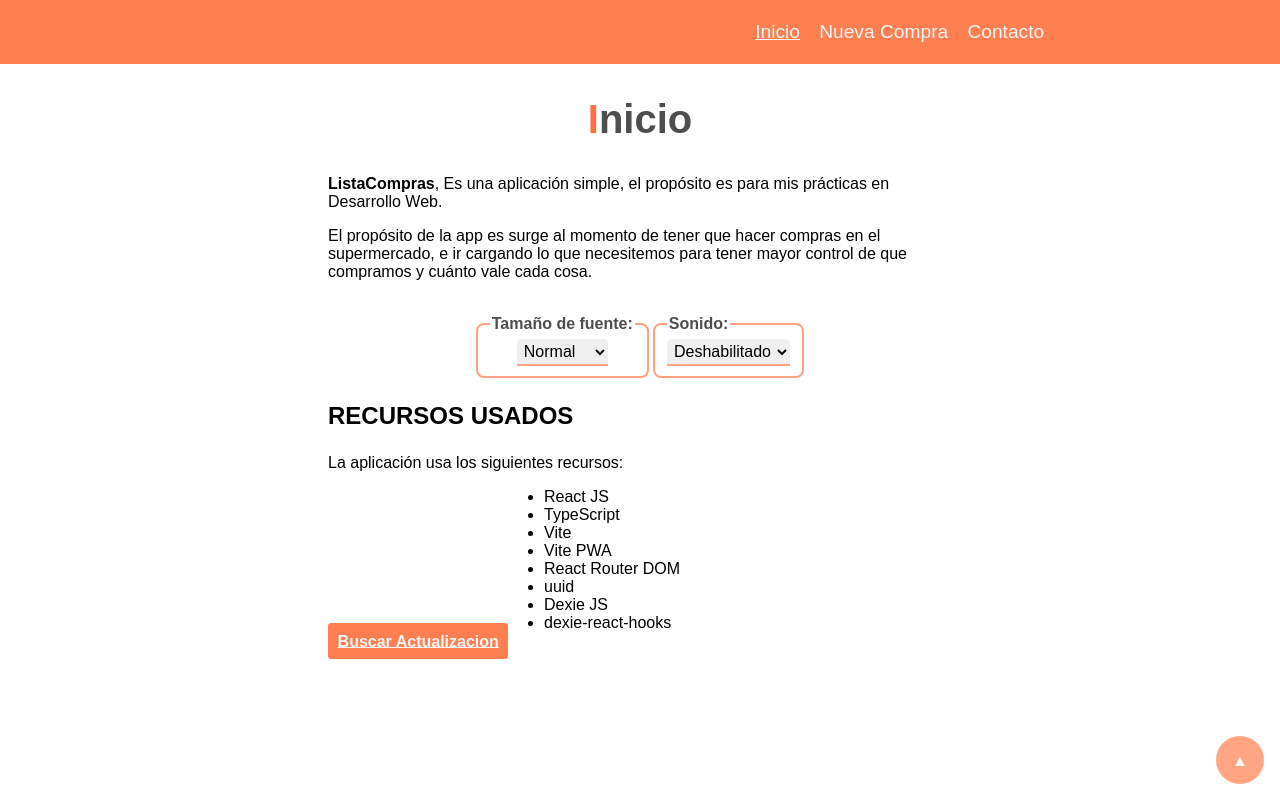
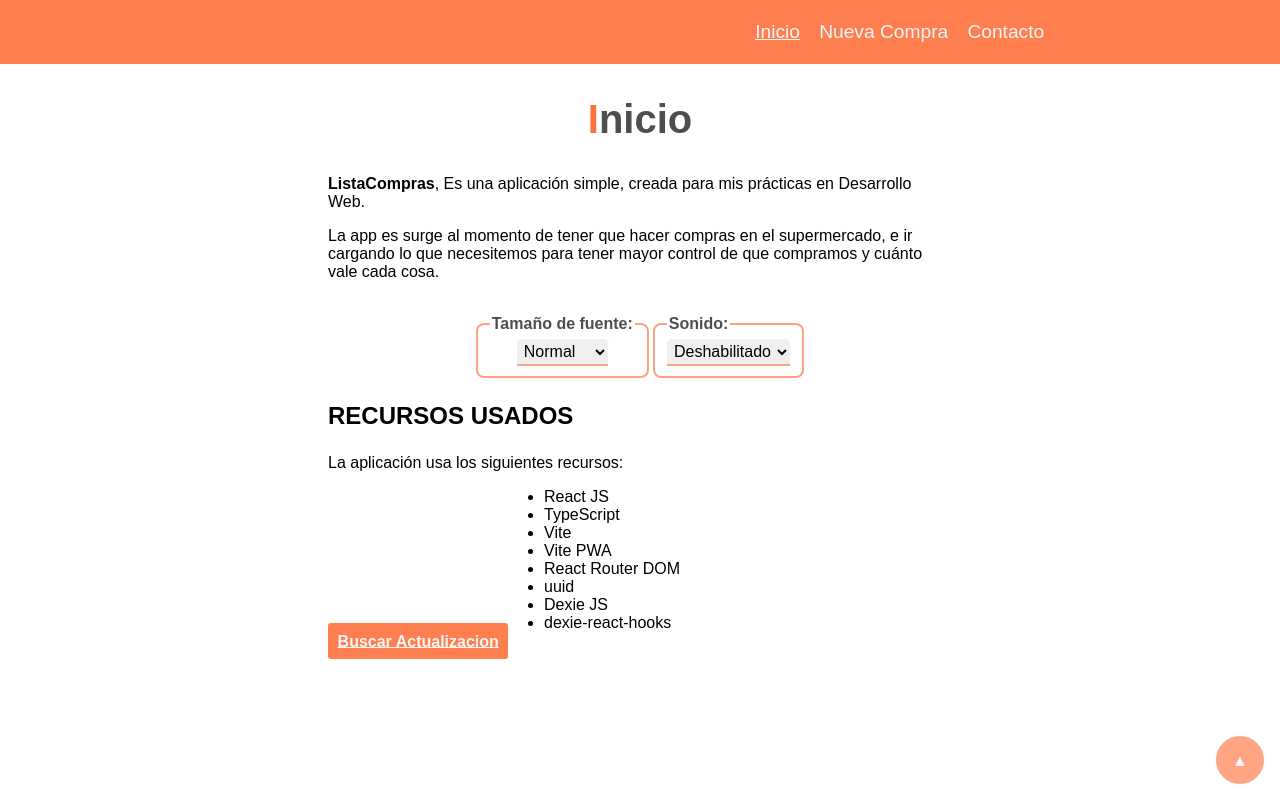
Before and after one commit to Cristian021195/compras, a React (Vite) app: page /inicio in a window 1280 px wide. Built offline with nearby package versions, Linux system fonts and the light colour scheme.

Commit message:
cambios sw y visuales

```diff
--- a/src/Pages/Inicio.tsx
+++ b/src/Pages/Inicio.tsx
@@ -20,8 +20,8 @@ export const Inicio = ({runner, setRunner, font,setFont}:IRouter) => {
     <section style={{textAlign:'center'}} className='pop-up' id='detector'>
         <h1>Inicio</h1>
         <div style={{textAlign:'start', margin:'2em auto'}} className='col-6'>
-          <p><b>ListaCompras</b>, Es una aplicación simple, el propósito es para mis prácticas en Desarrollo Web.</p>
-          <p>El propósito de la app es surge al momento de tener que hacer compras en el supermercado, e ir cargando lo que necesitemos para tener mayor control de que compramos y cuánto vale cada cosa.</p>
+          <p><b>ListaCompras</b>, Es una aplicación simple, creada para mis prácticas en Desarrollo Web.</p>
+          <p>La app es surge al momento de tener que hacer compras en el supermercado, e ir cargando lo que necesitemos para tener mayor control de que compramos y cuánto vale cada cosa.</p>
           <br />
           <article className='d-flex justify-content-center'>
             <fieldset className='d-flex align-items-center justify-content-center'>
--- a/src/main.tsx
+++ b/src/main.tsx
@@ -2,6 +2,17 @@ import React from 'react'
 import ReactDOM from 'react-dom/client'
 import App from './App'
 import './index.css'
+import { registerSW } from 'virtual:pwa-register'
+
+const updateSW = registerSW({
+  onNeedRefresh() {
+    let res = window.confirm('Hay una version nueva, recargá para actualizar.');
+    if(res){
+      location.reload();
+    }
+  },
+  onOfflineReady() {},
+})
 
 ReactDOM.createRoot(document.getElementById('root') as HTMLElement).render(
   <React.StrictMode>
--- a/vite.config.ts
+++ b/vite.config.ts
@@ -11,8 +11,9 @@ export default defineConfig({
   plugins: [react(), VitePWA({
     //registerType: 'autoUpdate'
     workbox: {
-      cleanupOutdatedCaches: true,
-      skipWaiting: true,
+      sourcemap:true
+      //cleanupOutdatedCaches: true,
+      //skipWaiting: true,
     }
   })]
 })
```
